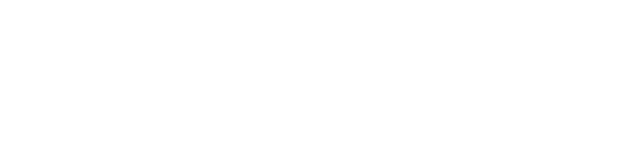
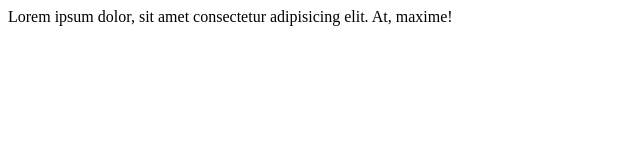
Before and after one commit to Snadal01/test-repositorio, a plain HTML site: page index.html in a window 1280 px wide. Shown: the whole page, without its empty margins (0-640 px from the left). Drawn offline with Linux system fonts and the light colour scheme.

Commit message:
Modificacion Nro 1

```diff
--- a/index.html
+++ b/index.html
@@ -8,5 +8,10 @@
 </head>
 <body>
 
+    <div class="container">
+      <div class="row"
+           <p>Lorem ipsum dolor, sit amet consectetur adipisicing elit. At, maxime!</p>
+      </div>
+    </div>
 </body>
 </html>
```
